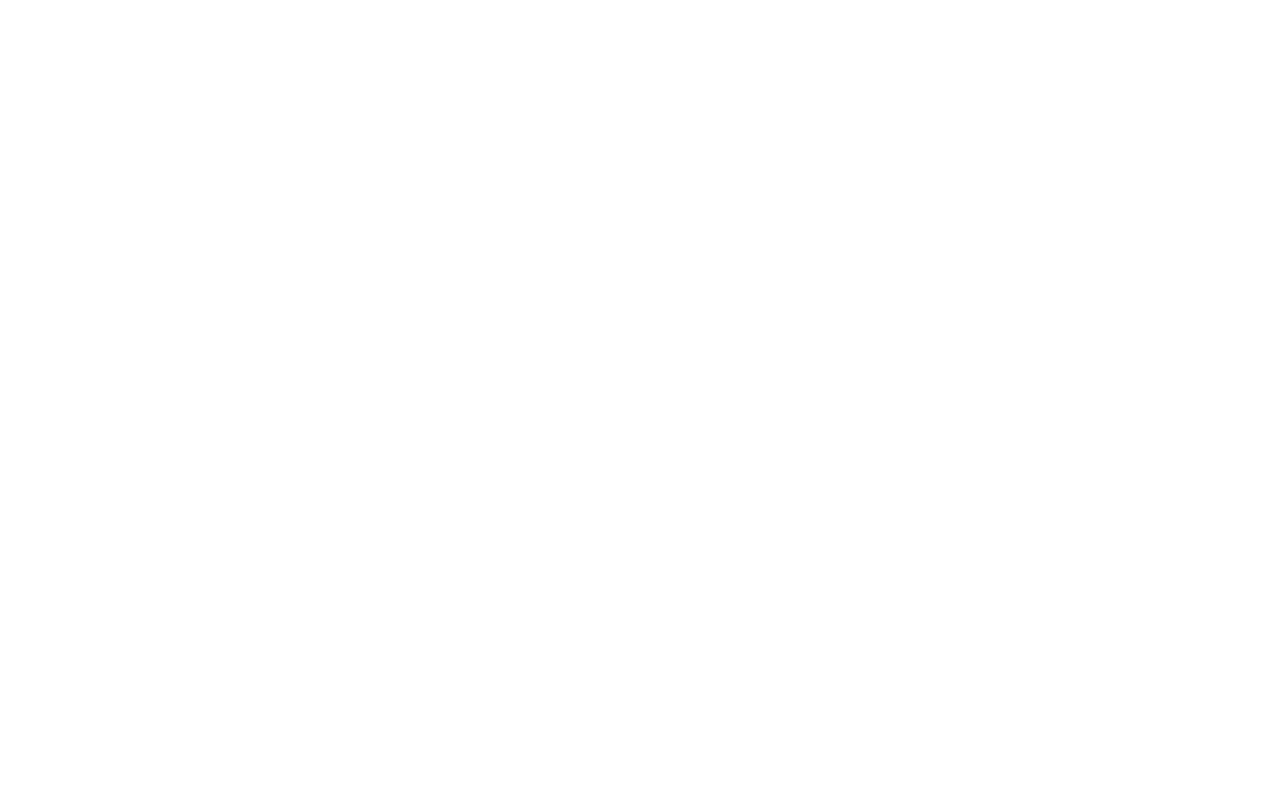
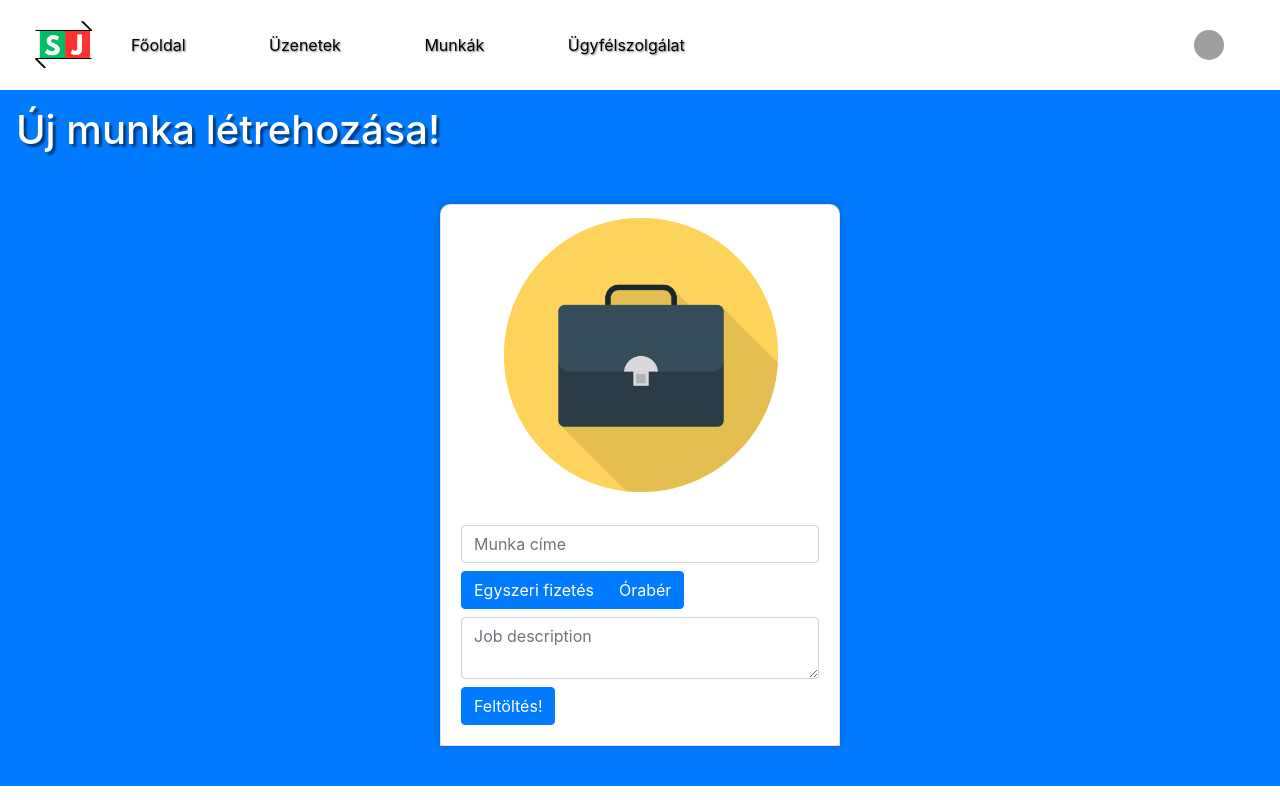
Before and after one commit to GergulasBalint/swipejobs-1.0, an Angular app in the folder Swipejobs/: page /upload_job in a window 1280 px wide. Before the commit this address led to /. Shown: the top 800 px of the page. Built offline with nearby package versions, Linux system fonts and the light colour scheme; grey boxes are pictures that could not be loaded.

Commit message:
Regisztráció működik teljesen,client munka feltöltés
regisztrációs bug kilett javítva remélhetőleg most már végleg, valamint a client munka feltöltés oldal már elérhető

```diff
--- /dev/null
+++ b/Swipejobs/src/app/_components/_dashboard/client-jobupload/client-jobupload.component.css
@@ -0,0 +1,13 @@
+.card {
+    margin-top: 50px;
+    max-width: 400px;
+    width: 100%;
+    background-color: white;
+    border-radius: 10px 10px 0px 0px;
+    box-shadow: 0px 0px 10px rgba(0, 0, 0, 0.2);
+    margin-left: 25%;
+    }
+    h1{
+        color: white;
+      text-shadow:3px 3px 2px  rgba(0, 0, 0, 0.5);
+      }
--- /dev/null
+++ b/Swipejobs/src/app/_components/_dashboard/client-jobupload/client-jobupload.component.html
@@ -0,0 +1,33 @@
+<app-logged-in-navbar></app-logged-in-navbar>
+<div class="bg-primary text-light p-3">
+    <h1>Új munka létrehozása!</h1>
+
+  <div class="container my-4">
+    <div class="card mx-auto" style="width: 30rem;">
+      <img [src]="imageSrc" class="card-img-top" style="width: 300px;margin-left: 50px;" alt="Placeholder image">
+      <div class="card-body">
+        <input type="text" class="form-control mb-2" [(ngModel)]="title" placeholder="Munka címe">
+        <div class="btn-group mb-2">
+          <button type="button" class="btn btn-primary"
+                  [ngClass]="{'active': priceType === 'fixed'}"
+                  (click)="onPriceTypeChanged('fixed')"
+                  [disabled]="priceType === 'fixed'">Egyszeri fizetés</button>
+          <button type="button" class="btn btn-primary"
+                  [ngClass]="{'active': priceType === 'hourly'}"
+                  (click)="onPriceTypeChanged('hourly')"
+                  [disabled]="priceType === 'hourly'">Órabér</button>
+        </div>
+        <div *ngIf="priceType === 'fixed'">
+          <input type="number" class="form-control mb-2" [(ngModel)]="fixedPrice" placeholder="Fixed price">
+        </div>
+        <div *ngIf="priceType === 'hourly'">
+          <input type="number" class="form-control mb-2" [(ngModel)]="hourlyPrice" placeholder="Hourly price">
+        </div>
+        <textarea class="form-control mb-2" [(ngModel)]="description" placeholder="Job description"></textarea>
+        <button type="button" class="btn btn-primary" (click)="onSubmit()">Feltöltés!</button>
+      </div>
+    </div>
+  </div>
+</div>
+
+<app-footer></app-footer>
--- /dev/null
+++ b/Swipejobs/src/app/_components/_dashboard/client-jobupload/client-jobupload.component.ts
@@ -0,0 +1,34 @@
+import { Component, OnInit } from '@angular/core';
+
+@Component({
+  selector: 'app-client-jobupload',
+  templateUrl: './client-jobupload.component.html',
+  styleUrls: ['./client-jobupload.component.css']
+})
+export class ClientJobuploadComponent implements OnInit {
+  title = '';
+  description = '';
+  priceType = '';
+  fixedPrice = 0;
+  hourlyPrice = 0;
+  imageSrc = 'assets/suitcase.png';
+
+  constructor() { }
+
+  ngOnInit(): void {
+  }
+
+  onPriceTypeChanged(type: string): void {
+    if (type === 'fixed') {
+      this.priceType = 'fixed';
+      this.hourlyPrice = 0;
+    } else if (type === 'hourly') {
+      this.priceType = 'hourly';
+      this.fixedPrice = 0;
+    }
+  }
+
+  onSubmit(): void {
+    // TODO: Implement job upload functionality here
+  }
+}
--- a/Swipejobs/src/app/_components/_dashboard/client-main/client-main.component.html
+++ b/Swipejobs/src/app/_components/_dashboard/client-main/client-main.component.html
@@ -2,7 +2,7 @@
     <div class="d-flex flex-column align-items-center justify-content-center h-100" *ngIf="!hasJob">
         <h2>Úgy néz ki még nincs munkád feltöltve, kattints ide hogy feltölts egyet!</h2>
         <button class="btn btn-primary" style="height: 50px;font-size: large;">
-          Munka feltöltése
+          <a class="btn" href="/upload_job">Munkák</a>
         </button>
     <div class="container" *ngIf="hasJob">
       <div class="row">
--- a/Swipejobs/src/app/_components/_dashboard/main/main.component.ts
+++ b/Swipejobs/src/app/_components/_dashboard/main/main.component.ts
@@ -10,6 +10,7 @@
   @ViewChild('swipeCard', { static: true }) swipeCard!: ElementRef;
 
   constructor() { }
+
 
   // ngAfterViewInit(): void {
   //   const swipeCard = this.swipeCard.nativeElement;
--- a/Swipejobs/src/app/_components/profile/profile.component.css
+++ b/Swipejobs/src/app/_components/profile/profile.component.css
@@ -1,8 +1,9 @@
 .bg{
-  background-color: #ffc100;
+  background-color: #E74646;
 
     color: white;
-  text-shadow:1px 1px 2px  rgba(0, 0, 0, 0.5);
+    font-size: large;
+  text-shadow:2px 2px 4px  rgba(0, 0, 0, 0.5);
   margin-left: 5%;
   margin-right: 5%;
 }
--- a/Swipejobs/src/app/_components/profile/profile.component.ts
+++ b/Swipejobs/src/app/_components/profile/profile.component.ts
@@ -1,4 +1,4 @@
-  import { HttpClient } from '@angular/common/http';
+  import { HttpClient, HttpHeaders } from '@angular/common/http';
   import { Component } from '@angular/core';
 
   @Component({
@@ -7,6 +7,7 @@
     styleUrls: ['./profile.component.css']
   })
   export class ProfileComponent {
+    user: any;
     userId=localStorage.getItem('id');
     firstName = 'John';
     lastName = 'Doe';
@@ -25,6 +26,17 @@
     profilePictureUrl = 'https://via.placeholder.com/150';
     constructor(private http: HttpClient) {}
     ngOnInit() {
+      {
+    const id = localStorage.getItem('id');
+    const headers = new HttpHeaders({'Content-Type': 'application/json', 'Authorization': 'Bearer ' + localStorage.getItem('token')});
+
+    this.http.get(`http://localhost:8080/users/${id}`, {headers})
+      .subscribe((response: any) => {
+        this.user = response;
+      });
+    }
+
+      console.log(this.userId);
       this.http.get<any>(`http://localhost:8080/users/${this.userId}`).subscribe(response => {
         this.firstName = response.first_name;
         this.lastName = response.last_name;
--- a/Swipejobs/src/app/_components/register/main-register/main-register.component.ts
+++ b/Swipejobs/src/app/_components/register/main-register/main-register.component.ts
@@ -47,15 +47,29 @@
 
     const headers = new HttpHeaders({'Content-Type': 'application/json'});
 
-    this.http.post('http://localhost:8080/users', JSON.stringify(user), {headers})
-      .toPromise()
-      .then(res => {
-        localStorage.setItem('user_type',this.workType);
-        console.log(res);
-        window.location.href = '/dashboard';
-      })
-      .catch(err => {
-        console.error(err);
-      });
-  }
+this.http.post('http://localhost:8080/users', JSON.stringify(user), {headers})
+  .subscribe((response: any) => {
+    localStorage.setItem('user_type', this.workType);
+    localStorage.setItem('token', response.token);
+    localStorage.setItem('id', response.id);
+    localStorage.setItem('user_type', response.user_type);
+    console.log(response);
+    console.log(localStorage.getItem('id'));
+
+    const body = {email: user.email, password: user.password};
+    this.http.post('http://localhost:8080/login', body).subscribe((response: any) => {
+      console.log(response);
+      console.log("Sikeres a login");
+      localStorage.setItem('token', response.token);
+      localStorage.setItem('id', response.id);
+      localStorage.setItem('user_type', response.user_type);
+      window.location.href="/dashboard"
+    }, (error) => {
+      console.log(error);
+      console.log("nem sikeres a login :(")
+
+    });
+  })
+
 }
+}
--- a/Swipejobs/src/app/app-routing.module.ts
+++ b/Swipejobs/src/app/app-routing.module.ts
@@ -8,6 +8,7 @@
 import { LoggedInMainpageComponent } from './_layouts/_components/logged-in-mainpage-layout/logged-in-mainpage.component';
 import { ProfileLayoutComponent } from './_layouts/_components/profile-layout/profile-layout.component';
 import { Error404LayoutComponent } from './_layouts/_components/error404-layout/error404-layout.component';
+import { ClientJobuploadComponent } from './_components/_dashboard/client-jobupload/client-jobupload.component';
 
 const routes: Routes = [
   {path:'', component:AuthGuardComponentComponent},
@@ -16,7 +17,8 @@
   { path: 'welcome', component: WelcomePageLayoutComponent },
   { path: 'dashboard', component: LoggedInMainpageComponent },
   { path: 'profile', component: ProfileLayoutComponent },
-  { path: 'error404', component: Error404LayoutComponent }
+  { path: 'error404', component: Error404LayoutComponent },
+  { path: 'upload_job', component: ClientJobuploadComponent }
 
 ];
 
--- a/Swipejobs/src/app/app.module.ts
+++ b/Swipejobs/src/app/app.module.ts
@@ -22,6 +22,7 @@
 import { Error404Component } from './_components/error404/error404.component';
 import { Error404LayoutComponent } from './_layouts/_components/error404-layout/error404-layout.component';
 import { ClientMainComponent } from './_components/_dashboard/client-main/client-main.component';
+import { ClientJobuploadComponent } from './_components/_dashboard/client-jobupload/client-jobupload.component';
 
 @NgModule({
   declarations: [
@@ -41,7 +42,8 @@
     ProfileComponent,
     Error404Component,
     Error404LayoutComponent,
-    ClientMainComponent
+    ClientMainComponent,
+    ClientJobuploadComponent
   ],
   imports: [
     BrowserModule,
```
Also changed, not shown: 1 other file (tests, documents, lock files or other folders).
